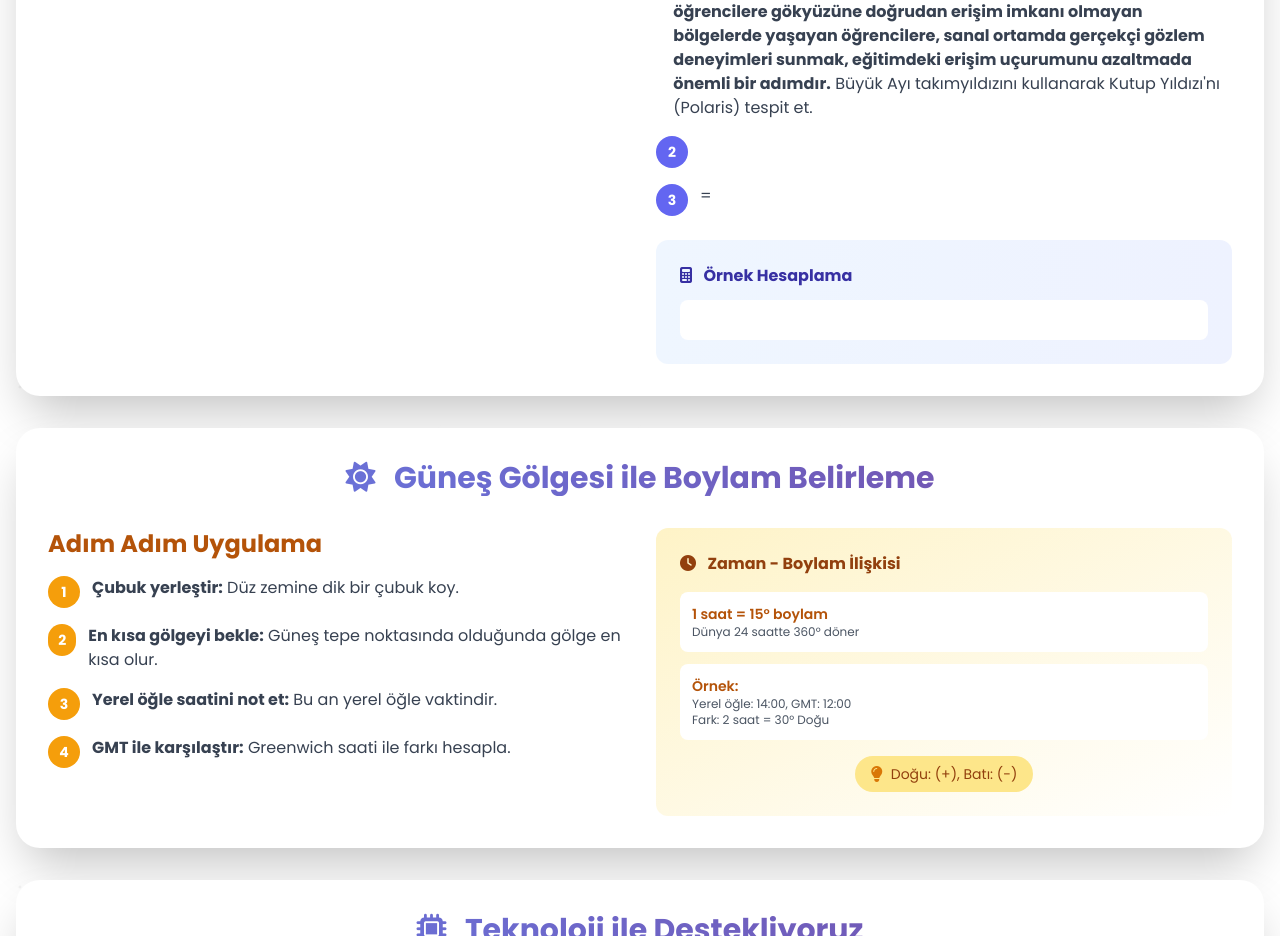
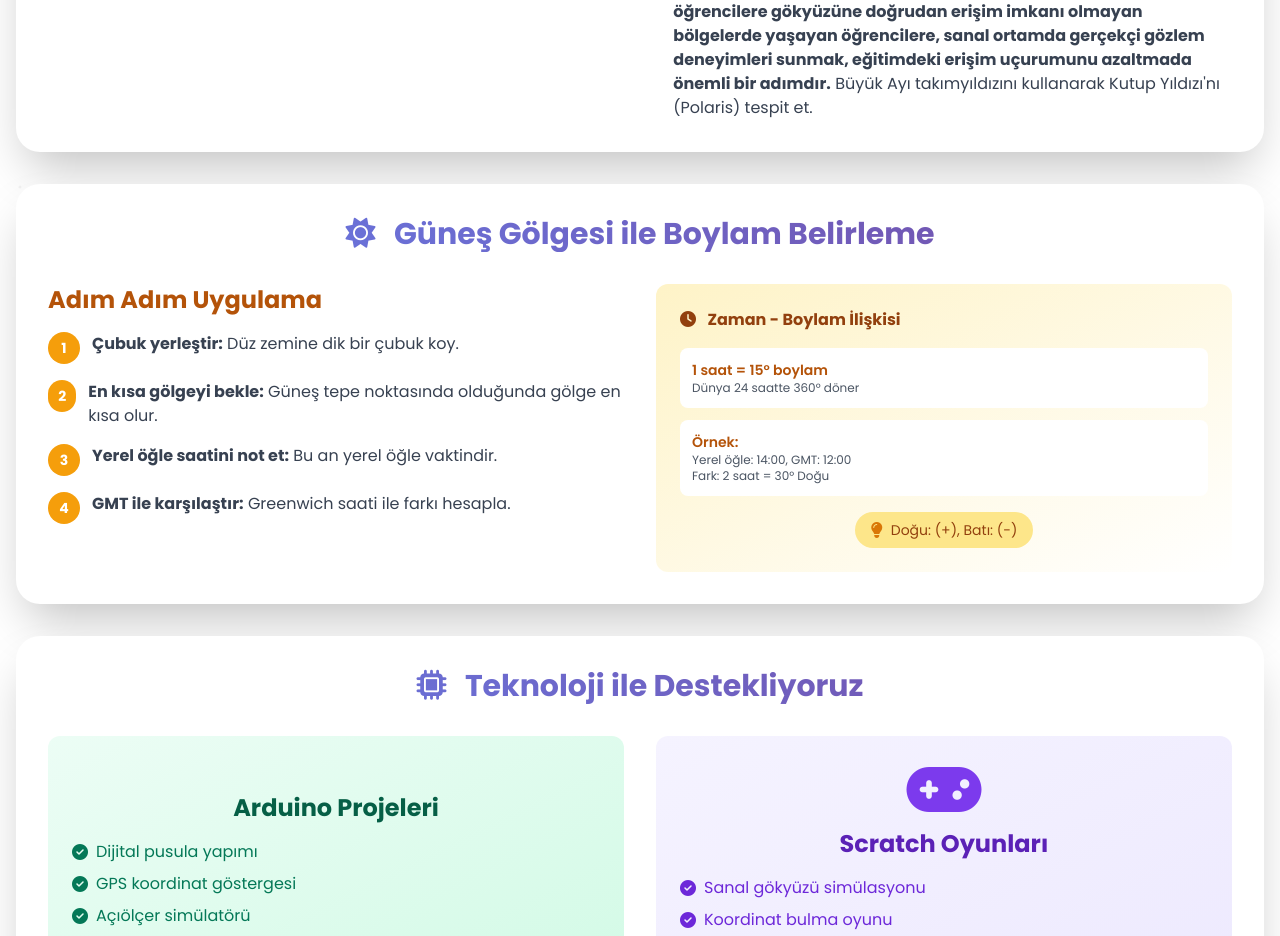
Before and after one commit to erkinakman/g-kbilim, a plain HTML site: page index.html in a window 1280 px wide. Shown: the part 1943-2879 px from the top of the page. Drawn offline with nearby package versions, Linux system fonts and the light colour scheme.

Commit message:
Update index.html

```diff
--- a/index.html
+++ b/index.html
@@ -191,26 +191,13 @@ projeler, öğrencilere daha erişilebilir ve eğlenceli öğrenme ortamları su
 sunmak, eğitimdeki erişim uçurumunu azaltmada önemli bir adımdır.</strong> Büyük Ayı takımyıldızını kullanarak Kutup Yıldızı'nı (Polaris) tespit et.</p>
                         </div>
 
-                        <div class="flex items-start space-x-3">
-                            <div class="bg-indigo-500 text-white rounded-full w-8 h-8 flex items-center justify-center font-bold text-sm">2</div>
-                            <p class="text-gray-700"><strong></strong> </p>
-                        </div>
-
-                        <div class="flex items-start space-x-3">
-                            <div class="bg-indigo-500 text-white rounded-full w-8 h-8 flex items-center justify-center font-bold text-sm">3</div>
-                            <p class="text-gray-700"><strong></strong>  = </p>
                         </div>
                     </div>
 
-                    <div class="bg-gradient-to-r from-blue-50 to-indigo-50 rounded-xl p-6 mt-6">
-                        <h4 class="font-bold text-indigo-800 mb-3">
-                            <i class="fas fa-calculator mr-2"></i>
-                            Örnek Hesaplama
+
                         </h4>
-                        <div class="bg-white rounded-lg p-4">
-                            <p class="text-sm text-gray-600 mb-2"> <strong class="text-indigo-600"></strong></p>
-                            <p class="text-sm text-gray-600 mb-2"> <strong class="text-indigo-600"></strong></p>
-                            <p class="text-xs text-gray-500"></p>
+
+
                         </div>
                     </div>
                 </div>
```
